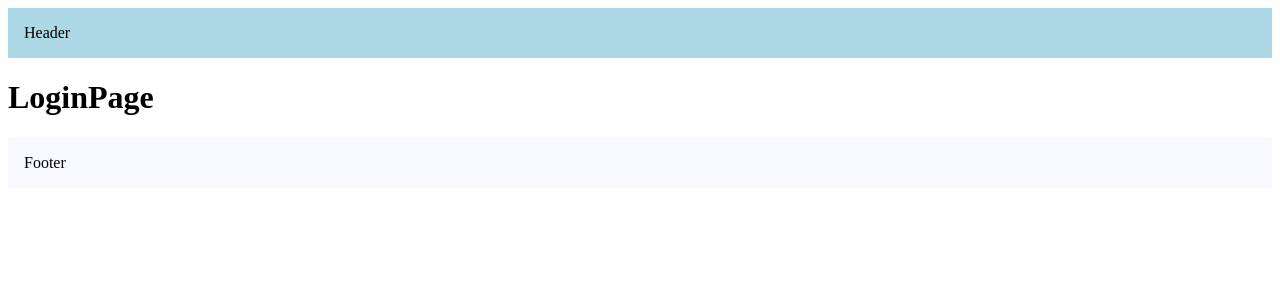
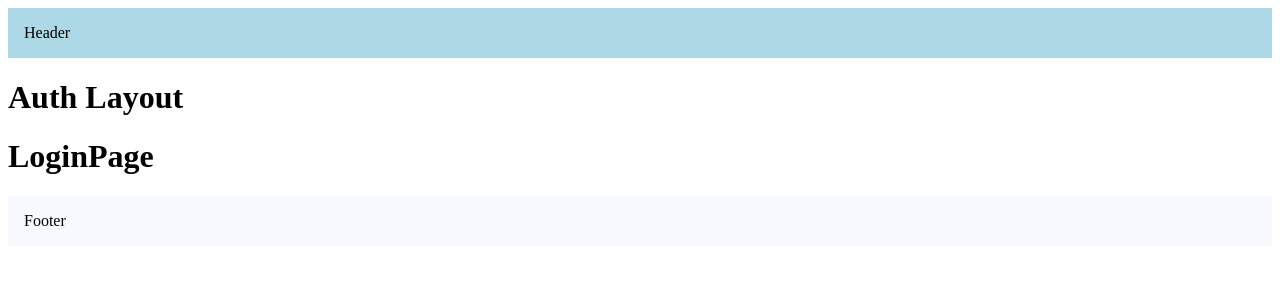
Before and after one commit to num-js/Learning-Next.js-with-TS, a Next.js app: page /login in a window 1280 px wide. Shown: the top 300 px of the page. Built offline with nearby package versions, Linux system fonts and the light colour scheme.

Commit message:
auth-layout nested layout with route-group

```diff
--- /dev/null
+++ b/src/app/(auth)/(with-auth-layout)/layout.tsx
@@ -0,0 +1,10 @@
+import React from "react";
+
+export default function AuthLayout({ children }: { children: React.ReactNode }) {
+    return (
+        <>
+            <h1>Auth Layout</h1>
+            {children}
+        </>
+    )
+}
```
Also changed, not shown: src/app/(auth)/(with-auth-layout)/login/page.tsx (renamed from src/app/(auth)/login/page.tsx), src/app/(auth)/(with-auth-layout)/register/page.tsx (renamed from src/app/(auth)/register/page.tsx).
